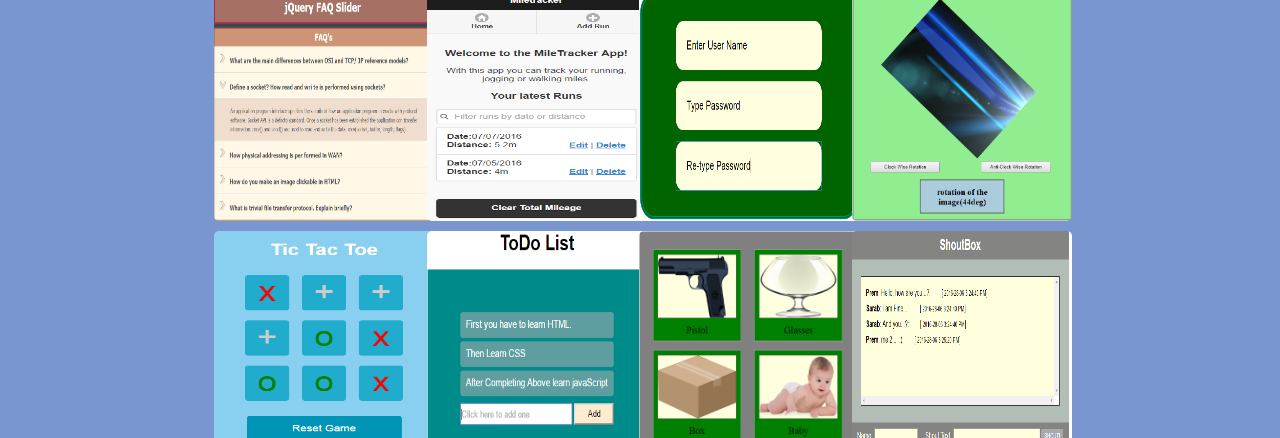
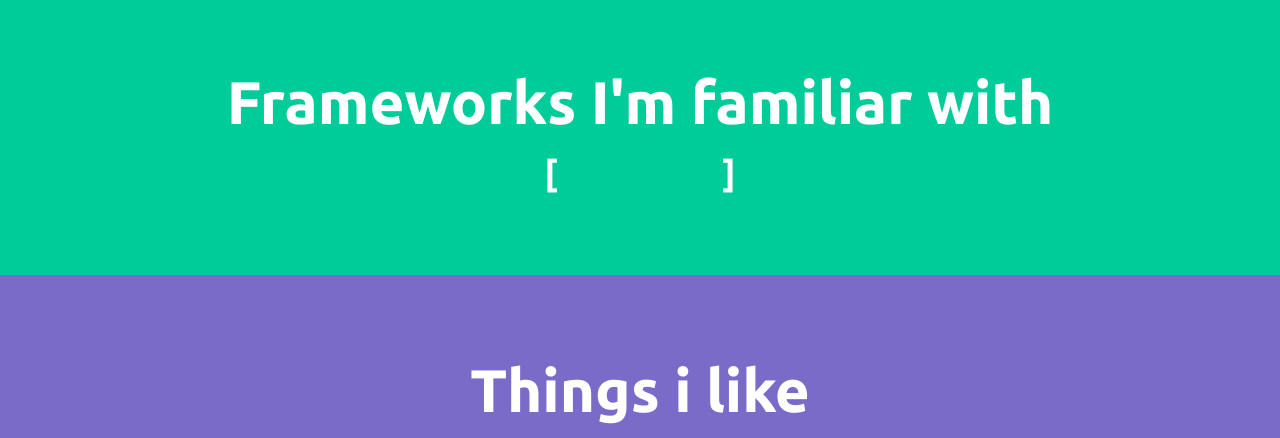
Before and after one commit to PremjeetVIT/website, a website: page views/index.html in a window 1280 px wide. Shown: the part 897-1335 px from the top of the page. Drawn offline with Linux system fonts and the light colour scheme; files that its build step writes are made by us from their sources; files whose address does not match are found by name.

Commit message:
Update index.html

```diff
--- a/views/index.html
+++ b/views/index.html
@@ -90,7 +90,7 @@ function frameLooper() {
 			<h1>Premjeet Kumar Singh</h1>
 			<p class="slogan">Full-Stack Developer @ <a href="http://sarasbyte.com" target="_blank">Saras Byte</a></p>
 		</div>
-	<div class="thingsDo p50 blue">
+<!-- 	<div class="thingsDo p50 blue">
 		<h2>Things i did</h2>
 		<section>
 			<div class="container">
@@ -125,7 +125,7 @@ function frameLooper() {
 				</ul>
 			</div>
 		</section>
-	</div>
+	</div> -->
 
 
 
```
